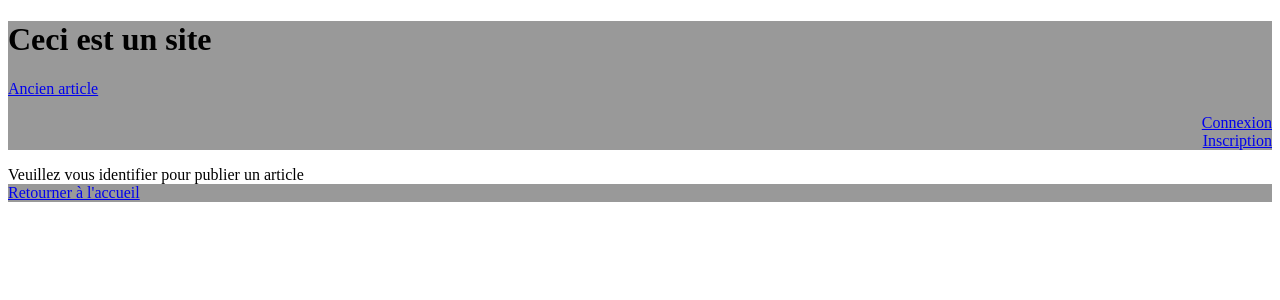
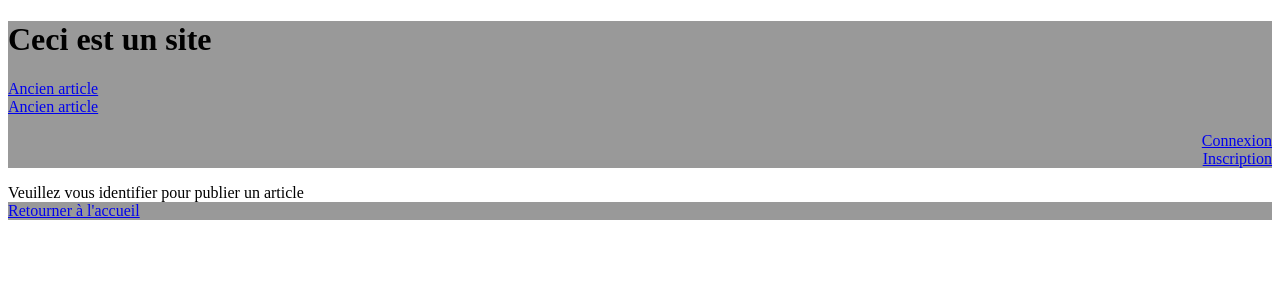
Before and after one commit to MatthieuGANNE/Patch2, a PHP site: page / in a window 1280 px wide. Shown: the top 300 px of the page. Run offline with PHP 8.4, Linux system fonts and the light colour scheme; data that the repository does not hold is empty.

Commit message:
Update permanent.php

```diff
--- a/permanent.php
+++ b/permanent.php
@@ -2,6 +2,7 @@
 function afficher_header(){
 $r="<p>";
   $s="<h1>Ceci est un site</h1>";
+   $s.="<a href=\"index.php?page=ancien_article\">Ancien article</a><br/>";
   $s.="<a href=\"index.php?page=ancien_article\">Ancien article</a>";
   if (isset($_SESSION["inscrit"])){
      $r.="<a href=\"index.php?page=modifier\">Modifiez mon profil</a> <br>";
```
